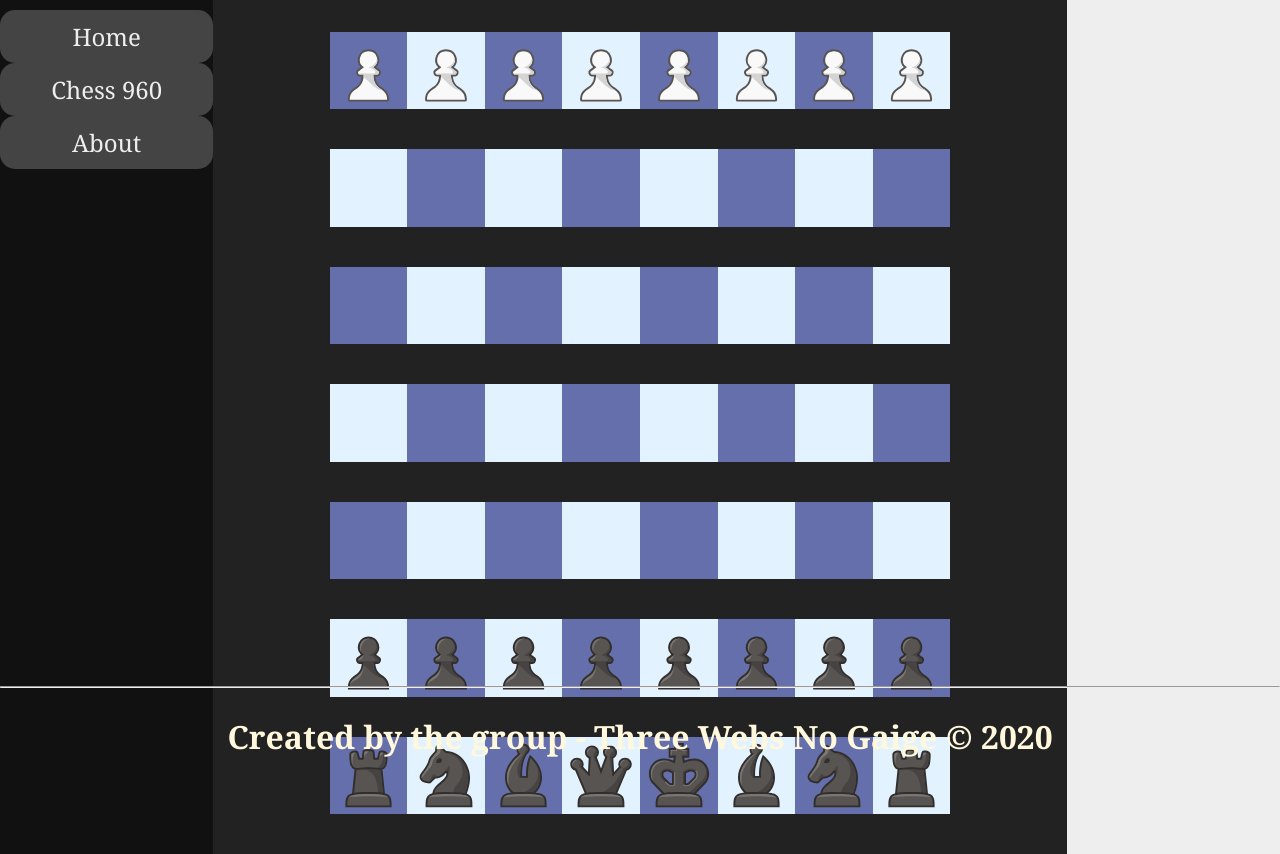
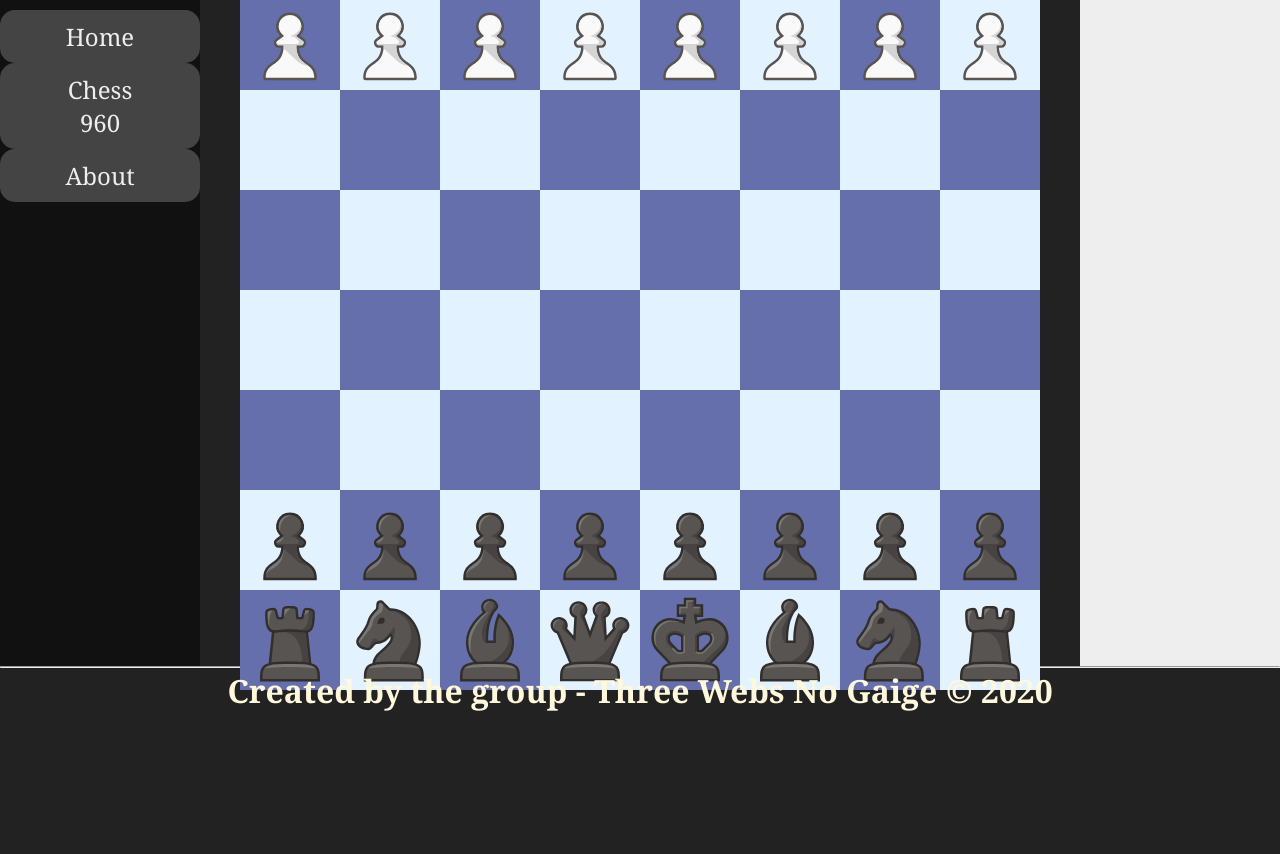
Before and after one commit to WistyDagel/WebChess, a website with bundled scripts: page src/chess.html in a window 1280 px wide. Shown: the part 86-940 px from the top of the page. After the commit the page ends 800 px from the top, so only its background shows below. Built offline with nearby package versions, Linux system fonts and the light colour scheme.

Commit message:
Changed the css to make the layout tighter

```diff
--- a/src/chess.html
+++ b/src/chess.html
@@ -14,7 +14,9 @@
             <a href="chess960.html"><div class="button">Chess 960</div></a>
             <a href="about.html"><div class="button">About</div></a>
         </div>
-        <div class="board" id='chessBoard'></div>
+        <div class="chessContainer">
+            <div class="board" id='chessBoard'></div>
+        </div>
         <div class="console">
             <h3>Console:</h3>
         </div>
@@ -22,8 +24,8 @@
 
     <script type='module' src='./scripts/chess.js'></script>
 </body>
+<hr/>
 <footer>
-    <hr/>
     <h2>Created by the group - Three Webs No Gaige &copy; 2020</h2>
 </footer>
 </html>
--- a/src/scripts/controller/build_board.js
+++ b/src/scripts/controller/build_board.js
@@ -30,13 +30,13 @@ const populateBoard = board => {
             square.id = `${coloumnLetter}${z}`;
 
             // Calculates the width and height of the square using the parent div's width as reference.
-            let w = board.getBoundingClientRect().width / 11;
-            square.style.height = `${w}px`;
+            // let w = board.getBoundingClientRect().width / 12;
+            // square.style.height = `${w}px`;
 
             // Sets overflow of the parent div to hidden.
-            board.style.display = 'grid';
+            // board.style.display = 'grid';
             // Adds 'float left' to square's styling.
-            board.style.gridTemplateColumns = `${w}px ${w}px ${w}px ${w}px ${w}px ${w}px ${w}px ${w}px`;
+            // board.style.gridTemplateColumns = `${w}px ${w}px ${w}px ${w}px ${w}px ${w}px ${w}px ${w}px`;
 
             // Appends the square to the board div.
             board.appendChild(square);
--- a/src/style.css
+++ b/src/style.css
@@ -76,12 +76,14 @@ footer {
 }
 
 .menu {
-    flex: 1;
-    justify-content: center;
-    align-items: center;
+    min-width: 200px;
+    width: 20vw;
+    /* flex: 1; */
+    /* justify-content: center; */
+    /* align-items: center; */
     text-align: center;
+    height: 94vh;
     background-color: #111;
-    height: 940px;
 }
 
 .menu h2 {
@@ -94,11 +96,47 @@ footer {
 }
 
 .console {
-    flex: 1;
+    /* flex: 1; */
+    min-width: 200px;
+    width: 20vw;
+    height: 94vh;
     background-color: #EEE;
-    height: 940px;
 }
 
 .about {
     flex: 4;
 }
+
+
+
+.chessContainer {
+    width: 100%;
+    height: 94vh;
+    display: flex;
+    justify-content: center;
+    align-items: center;
+}
+#chessBoard {
+    width: 800px;
+    height: 800px;
+    display: grid;
+    grid-template-columns: 100px 100px 100px 100px 100px 100px 100px 100px;
+}
+.square {
+    width: 100px;
+    height: 100px;
+}
+
+footer {
+    height: 6vh;
+    display: flex;
+    align-items: center;
+    justify-content: center;
+}
+footer h2 {
+    margin: 0;
+    margin: auto 0;
+}
+hr {
+    margin: 0;
+}
```
